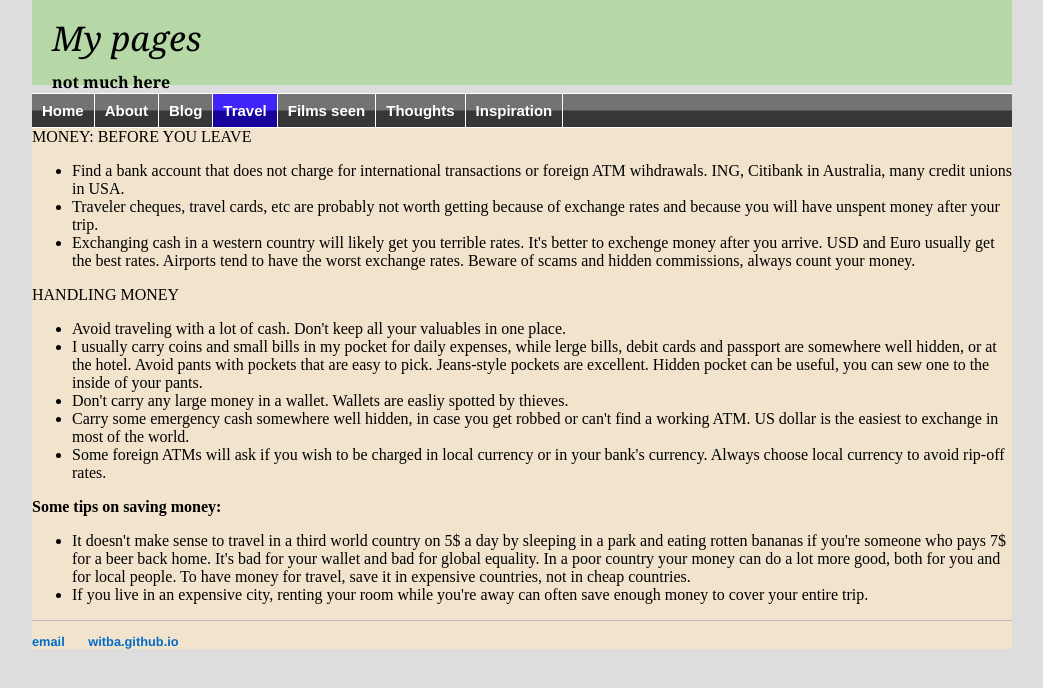
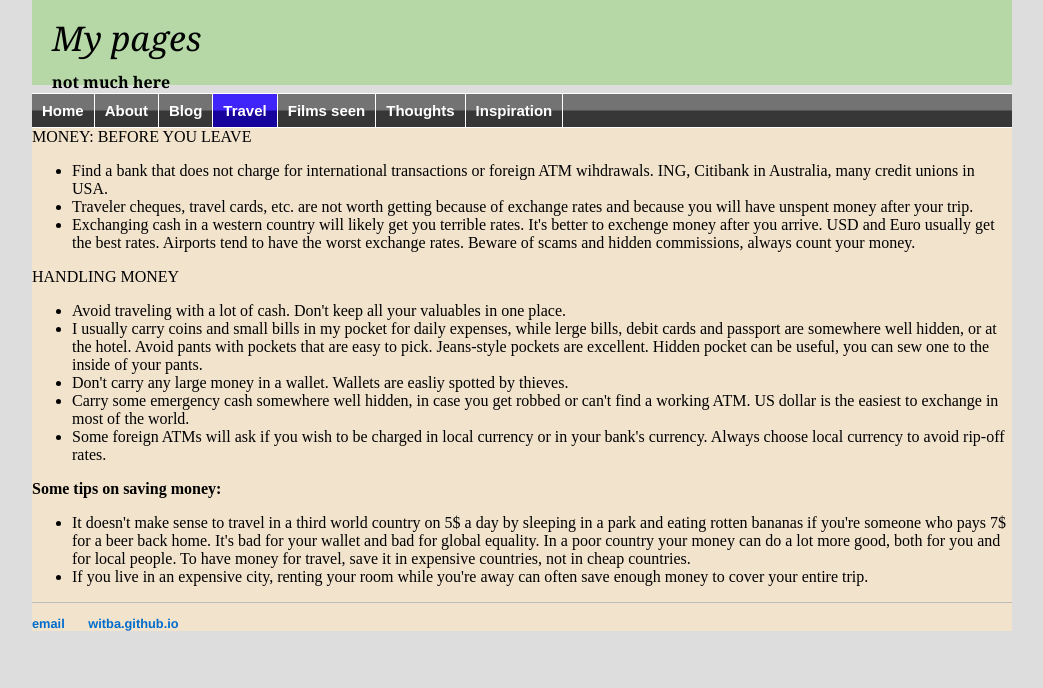
Before and after one commit to witba/witba.github.io, a Jekyll site: the page built from travel/money.html, in a window 1280 px wide. Shown: the top 688 px of the page, without its empty margins (118-1161 px from the left). Built offline with Jekyll 4.4.1, drawn with Linux system fonts in a browser that asks for light colours.

Commit message:
Update money.html

```diff
--- a/travel/money.html
+++ b/travel/money.html
@@ -7,8 +7,8 @@ title: Travel advice
 
 MONEY: BEFORE YOU LEAVE<br>
 <ul>
-<li>Find a bank account that does not charge for international transactions or foreign ATM wihdrawals. ING, Citibank in Australia, many credit unions in USA.
-<li>Traveler cheques, travel cards, etc are probably not worth getting because of exchange rates and because you will have unspent money after your trip.
+<li>Find a bank that does not charge for international transactions or foreign ATM wihdrawals. ING, Citibank in Australia, many credit unions in USA.
+<li>Traveler cheques, travel cards, etc. are not worth getting because of exchange rates and because you will have unspent money after your trip.
 <li>Exchanging cash in a western country will likely get you terrible rates. It's better to exchenge money after you arrive. USD and Euro usually get the best rates. Airports tend to have the worst exchange rates. Beware of scams and hidden commissions, always count your money.
  </ul>
 HANDLING MONEY<br>
```
